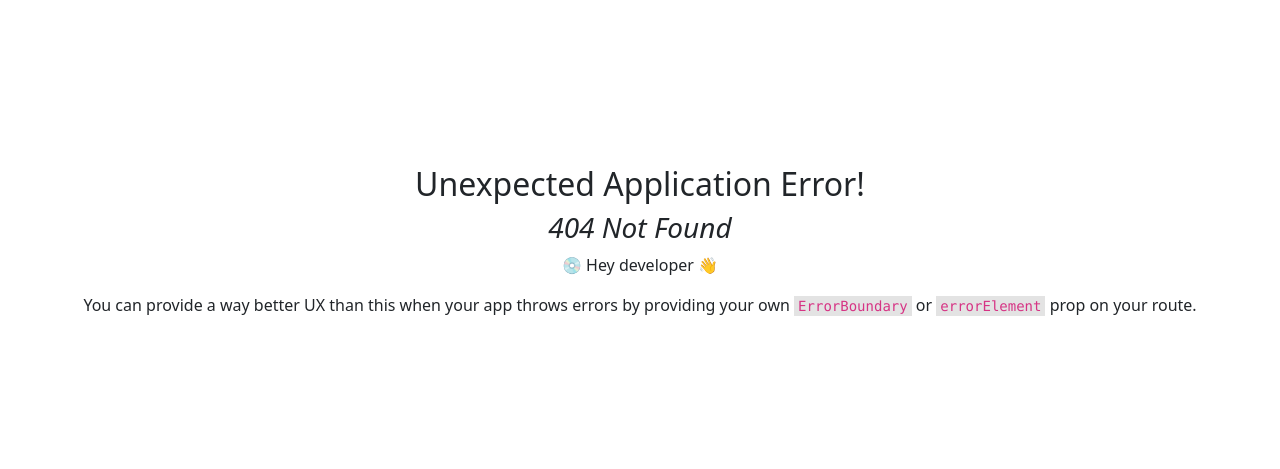
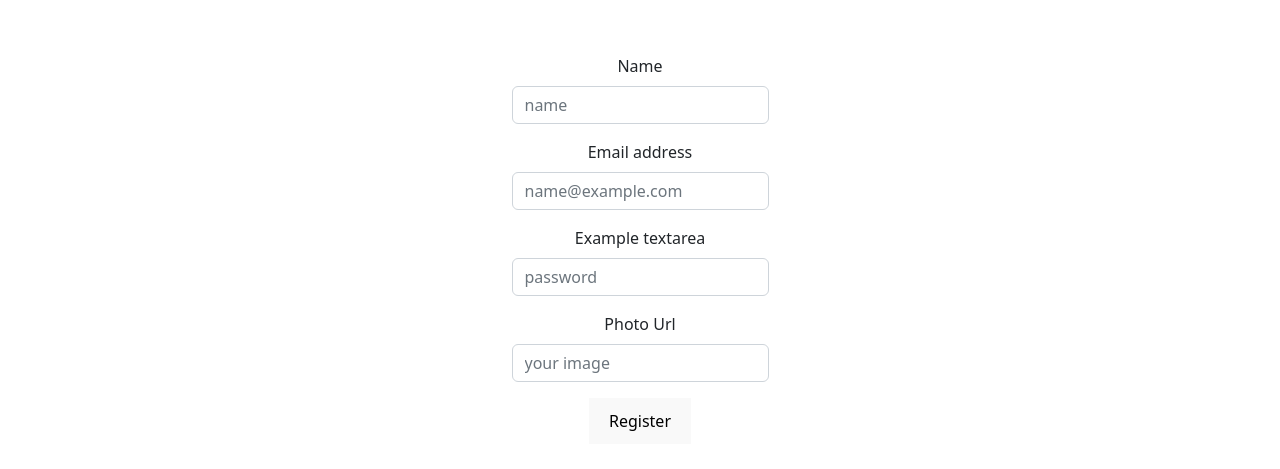
Before and after one commit to nazmul906/b7a10-chef-recipe-hunter-client-side-nazmul906, a React (Vite) app: page /register in a window 1280 px wide. Before the commit this address had no page. Shown: the part 151-620 px from the top of the page. Built offline with nearby package versions, Linux system fonts and the light colour scheme.

Commit message:
specific chef details is fetched dynamically using useEffect

```diff
--- a/src/main.jsx
+++ b/src/main.jsx
@@ -5,8 +5,12 @@ import "./index.css";
 import "bootstrap/dist/css/bootstrap.min.css";
 import { RouterProvider } from "react-router-dom";
 import router from "./routes/Routes.jsx";
+import AuthProvider from "./providers/AuthProvider";
 ReactDOM.createRoot(document.getElementById("root")).render(
   <React.StrictMode>
-    <RouterProvider router={router}></RouterProvider>
+    <AuthProvider>
+      {" "}
+      <RouterProvider router={router}></RouterProvider>
+    </AuthProvider>
   </React.StrictMode>
 );
--- a/src/pages/login/Login/Login.jsx
+++ b/src/pages/login/Login/Login.jsx
@@ -36,6 +36,12 @@ const Login = () => {
       <button variant="primary" type="submit">
         Login
       </button>
+      <p>
+        dont have an account{" "}
+        <Link to="/register">
+          <button>Register</button>
+        </Link>
+      </p>
     </Form>
   );
 };
--- a/src/pages/login/Register/Register.jsx
+++ b/src/pages/login/Register/Register.jsx
@@ -1,7 +1,56 @@
+/* eslint-disable react/no-unknown-property */
 import React from "react";
+import { Form } from "react-bootstrap";
 
 const Register = () => {
-  return <div></div>;
+  const handleRegister = (event) => {
+    event.preventDefault();
+    const form = event.target;
+    const email = form.email.value;
+    const password = form.password.value;
+    console.log(email, password);
+  };
+
+  return (
+    <Form onSubmit={handleRegister}>
+      <Form.Group className="mb-3" controlId="exampleForm.ControlInput1">
+        <Form.Label>Name</Form.Label>
+        <Form.Control type="text" name="name" placeholder="name" required />
+      </Form.Group>
+      <Form.Group className="mb-3" controlId="exampleForm.ControlInput1">
+        <Form.Label>Email address</Form.Label>
+        <Form.Control
+          type="email"
+          name="email"
+          placeholder="name@example.com"
+          required
+        />
+      </Form.Group>
+      <Form.Group className="mb-3" controlId="exampleForm.ControlTextarea1">
+        <Form.Label>Example textarea</Form.Label>
+        <Form.Control
+          type="passwod"
+          name="password"
+          placeholder="password"
+          required
+          // rows={3}
+        />
+      </Form.Group>
+      <Form.Group className="mb-3" controlId="exampleForm.ControlTextarea1">
+        <Form.Label>Photo Url</Form.Label>
+        <Form.Control
+          type="text"
+          name="photo"
+          placeholder="your image"
+          required
+          // rows={3}
+        />
+      </Form.Group>
+      <button variant="primary" type="submit">
+        Register
+      </button>
+    </Form>
+  );
 };
 
 export default Register;
--- a/src/pages/shared/Header/Header.jsx
+++ b/src/pages/shared/Header/Header.jsx
@@ -1,8 +1,10 @@
-import React from "react";
-import { Container, Nav, Navbar } from "react-bootstrap";
+import React, { useContext } from "react";
+import { Button, Container, Nav, Navbar, NavLink } from "react-bootstrap";
 import { Link } from "react-router-dom";
+import { AuthContext } from "../../../providers/AuthProvider";
+const Header = () => {
+  const { user } = useContext(AuthContext);
 
-const Header = () => {
   return (
     <div>
       <div>
@@ -17,11 +19,27 @@ const Header = () => {
               <Nav.Link href="#home">Home</Nav.Link>
               <Nav.Link href="#link">Blog </Nav.Link>
             </Nav>
+            <Nav>
+              {user && (
+                <NavLink>
+                  <Nav.Link href="#link">{user.displayname} </Nav.Link>
+                </NavLink>
+              )}
+              {/* <NavLink>
+                {user ? (
+                  <button>logout</button>
+                ) : (
+                  <Link to="/login">
+                    <Button>Login</Button>
+                  </Link>
+                )}
+              </NavLink> */}
+              <Link to="/login">
+                <Button>Login</Button>
+              </Link>
+            </Nav>
           </Navbar.Collapse>
           {/*evabe update krte hbe user?{user.photUrl}:<button>Login</button> */}
-          <button>
-            <Link to="/login">Login</Link>
-          </button>
         </Container>
       </Navbar>
     </div>
--- a/src/pages/shared/recipes/Recipes.jsx
+++ b/src/pages/shared/recipes/Recipes.jsx
@@ -4,33 +4,41 @@ import ViewRecipes from "../display/ViewRecipes";
 import { useEffect, useState } from "react";
 
 const Recipes = () => {
-  const [chef, setChef] = useState([]);
+  const [chef, setChef] = useState(null);
   const { id } = useParams();
   console.log("recipe", id);
-  const allChef = useLoaderData();
+  // const allChef = useLoaderData();
   const recipedata = useLoaderData();
-  // useEffect(() => {
-  //   // fetch(`http://localhost:5000/chef/${id}`)
-  //   //   .then((res) => res.json())
-  //   //   .then((data) => setChef(data));
+  useEffect(() => {
+    async function fetchData() {
+      const response = await fetch(`http://localhost:5000/chef/${id}`);
+      const json = await response.json();
+      setChef(json);
+    }
 
-  //   const selectedChef = allChef.find((item) => item.id === id);
-  //   console.log(selectedChef);
-  // }, []);
+    // fetchData();
+    // fetch(`http://localhost:5000/chef/${id}`)
+    //   .then((res) => res.json())
+    //   .then((data) => setChef(data));
+
+    // const selectedChef = allChef.find((item) => item.id === id);
+    // console.log(selectedChef);
+  }, [id]);
 
   // const Chef = () => {
   //   const selectedChef = allChef.find((item) => item.id === id);
   //   console.log(selectedChef);
   // };
   // Chef();
-
+  console.log(chef);
   return (
     <div>
-      <h5>len:{allChef.length}</h5>
-      <h4>this is recipe page </h4>
+      {/* <h5>len:{allChef.length}</h5> */}
+
+      {/* <h4>this is recipe page </h4>
       {recipedata.map((item) => (
         <ViewRecipes key={item.id} recipes={item}></ViewRecipes>
-      ))}
+      ))} */}
     </div>
   );
 };
--- a/src/providers/AuthProviders.js
+++ b/src/providers/AuthProvider.jsx
@@ -2,12 +2,14 @@ import React, { createContext } from "react";
 import app from "../firebase/firebase.config";
 import { getAuth } from "firebase/auth";
 
-const AuthContext = createContext(null);
+export const AuthContext = createContext(null);
 const auth = getAuth(app);
 // eslint-disable-next-line react/prop-types
 const AuthProviders = ({ children }) => {
+  const signIn = (email, password) => {};
+  const user = { displayname: "messi" };
   const authInformation = {
-    name: "a",
+    user,
   };
   return (
     <AuthContext.Provider value={authInformation}>
--- a/src/routes/Routes.jsx
+++ b/src/routes/Routes.jsx
@@ -2,6 +2,7 @@ import { createBrowserRouter } from "react-router-dom";
 import Main from "../layout/Main";
 import Home from "../pages/home/Home/Home";
 import Login from "../pages/login/Login/Login";
+import Register from "../pages/login/Register/Register";
 import Chef from "../pages/shared/chef/Chef";
 import Recipes from "../pages/shared/recipes/Recipes";
 const router = createBrowserRouter([
@@ -38,5 +39,9 @@ const router = createBrowserRouter([
     path: "/login",
     element: <Login></Login>,
   },
+  {
+    path: "/register",
+    element: <Register></Register>,
+  },
 ]);
 export default router;
```
Also changed, not shown: src/providers/AuthProviders.jsx (added, +21 -0 lines).
